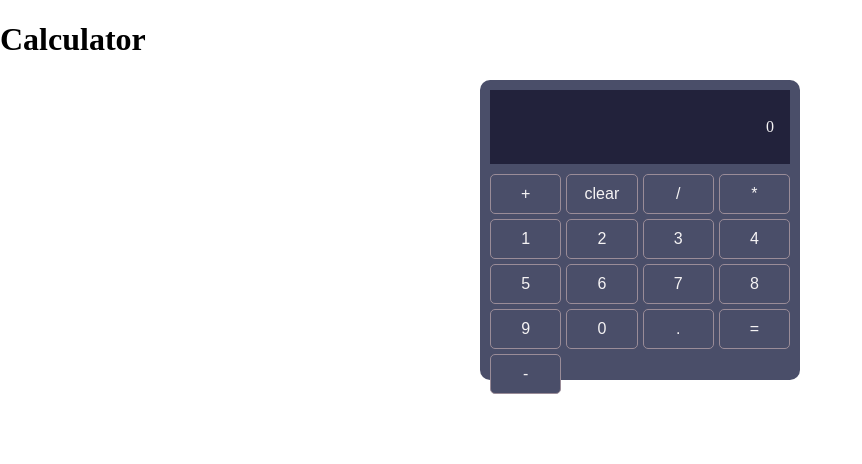
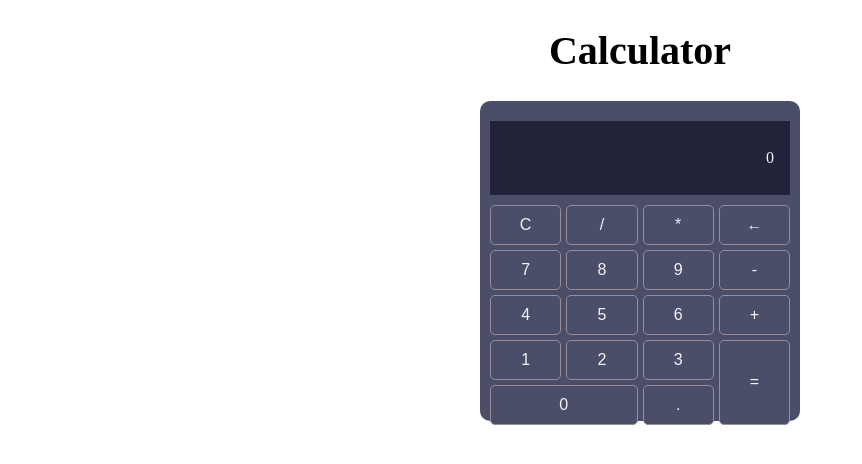
Before and after one commit to nacen-dev/odin-calculator, a plain HTML site: page index.html in a window 1280 px wide. Shown: the whole page, without its empty margins (0-862 px from the left). Drawn offline with Linux system fonts and the light colour scheme.

Commit message:
Create all buttons and put their placement in grid

```diff
--- a/index.html
+++ b/index.html
@@ -9,7 +9,7 @@
     <script src="./index.js" defer></script>
   </head>
   <body>
-    <header>
+    <header class="header">
       <h1 class="header-title">Calculator</h1>
     </header>
     <main>
@@ -17,7 +17,7 @@
         <div class="display">0</div>
         <div class="buttons">
           <button class="calculator-button" id="add">+</button>
-          <button class="calculator-button" id="clear">clear</button>
+          <button class="calculator-button" id="clear">C</button>
           <button class="calculator-button" id="divide">/</button>
           <button class="calculator-button" id="multiply">*</button>
           <button class="calculator-button" id="one">1</button>
@@ -32,7 +32,8 @@
           <button class="calculator-button" id="zero">0</button>
           <button class="calculator-button" id="decimal">.</button>
           <button class="calculator-button" id="equal">=</button>
-          <button class="calculator-button" id="equal">-</button>
+          <button class="calculator-button" id="backspace">&#8592</button>
+          <button class="calculator-button" id="subtract">-</button>
         </div>
       </section>
     </main>
--- a/style.css
+++ b/style.css
@@ -9,12 +9,24 @@ html {
   box-sizing: border-box;
 }
 
-*, *::before, **::after {
+*,
+*::before,
+**::after {
   box-sizing: inherit;
 }
 
 body {
   margin: 0;
+}
+
+.header {
+  display: flex;
+  justify-content: center;
+  align-items: center;
+}
+
+.header-title {
+  font-size: 2.5rem;
 }
 
 main {
@@ -29,10 +41,11 @@ main {
   grid-template-columns: 1fr;
   width: 300px;
   border: 1px solid black;
-  padding: 10px;
+  padding: 20px 10px;
   background-color: var(--color-dark-2);
   border-radius: 10px;
   border: none;
+  gap: 5x;
 }
 
 .display {
@@ -61,3 +74,93 @@ main {
   padding: 10px 0;
   font-size: 1rem;
 }
+
+#zero {
+  grid-row: 5 / 6;
+  grid-column: 1 / 3;
+}
+
+#one {
+  grid-row: 4 / 5;
+  grid-column: 1 / 2;
+}
+
+#two {
+  grid-row: 4 / 5;
+  grid-column: 2 / 3;
+}
+
+#three {
+  grid-row: 4 / 5;
+  grid-column: 3 / 4;
+}
+
+#four {
+  grid-row: 3 / 4;
+  grid-column: 1 / 2;
+}
+
+#five {
+  grid-row: 3 / 4;
+  grid-column: 2 / 3;
+}
+
+#six {
+  grid-row: 3 / 4;
+  grid-column: 3 / 4;
+}
+
+#seven {
+  grid-row: 2 / 3;
+  grid-column: 1 / 2;
+}
+
+#eight {
+  grid-row: 2 / 3;
+  grid-column: 2 / 3;
+}
+
+#nine {
+  grid-row: 2 / 3;
+  grid-column: 3 / 4;
+}
+
+#add {
+  grid-row: 3 / 4;
+  grid-column: 4 / 5;
+}
+
+#clear {
+  grid-row: 1 / 2;
+  grid-column: 1 / 2;
+}
+
+#divide {
+  grid-row: 1 / 2;
+  grid-column: 2 / 3;
+}
+
+#multiply {
+  grid-row: 1 / 2;
+  grid-column: 3 / 4;
+}
+
+#subtract {
+  grid-row: 2 / 3;
+  grid-column: 4 / 5;
+}
+
+#decimal {
+  grid-row: 5 / 6;
+  grid-column: 3 / 4;
+}
+
+#equal {
+  grid-row: 4 / 6;
+  grid-column: 4 / 5;
+}
+
+#backspace {
+  grid-row: 1 / 2;
+  grid-column: 4 / 5;
+}
```
